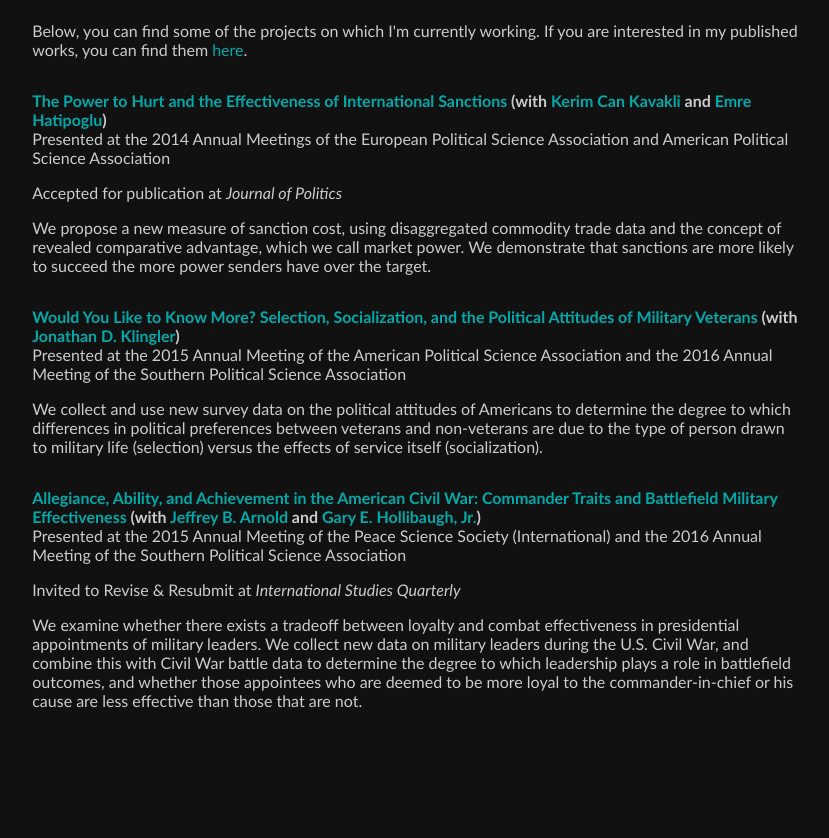
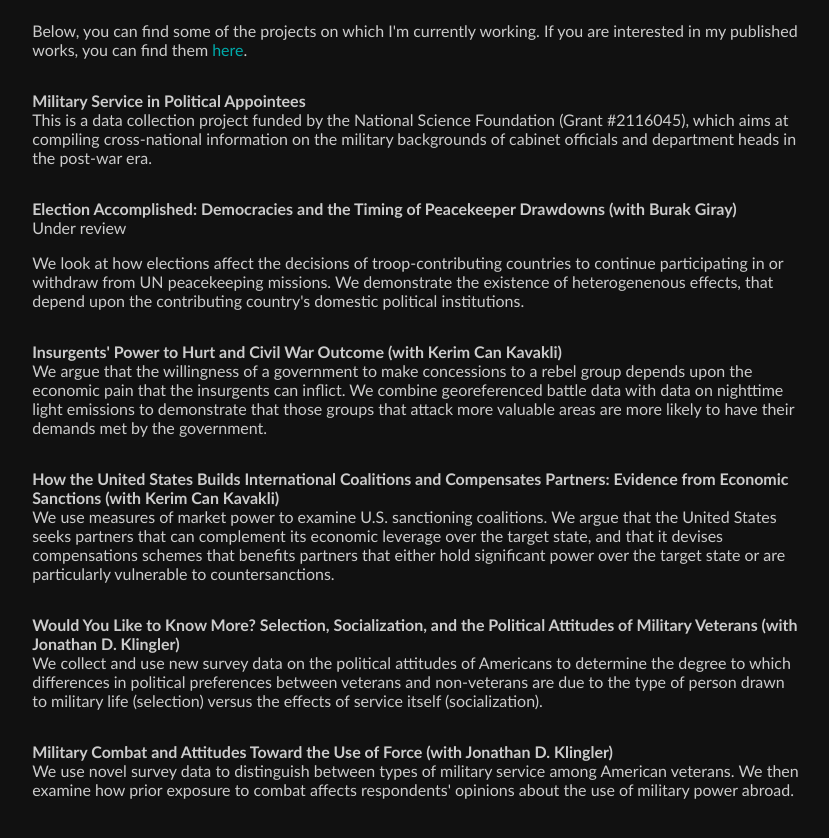
Before and after one commit to jtchatagnier/jtchatagnier.github.io, a plain HTML site: page research.html in a window 1280 px wide. Shown: the part 416-1254 px from the top of the page, without its empty margins (251-1080 px from the left). Before the commit the page ends 1206 px from the top, so only its background shows below. Drawn offline with Linux system fonts and the light colour scheme.

Commit message:
Changes_Sept_18_2021

```diff
--- a/research.html
+++ b/research.html
@@ -39,22 +39,30 @@
 
 				<p> Below, you can find some of the projects on which I'm currently working. If you are interested in my published works, you can find them <a href="publications.html">here</a>. </p>
 
-				<p class="newent"> <a href="Uploads/Power_and_Sanctions.pdf">The Power to Hurt and the Effectiveness of International Sanctions</a> (with <a href="http://kerimcan81.wordpress.com/"> Kerim Can Kavakli</a> and <a href="http://myweb.sabanciuniv.edu/ehatipoglu/"> Emre Hatipoglu</a>) </p>
-				<p> Presented at the 2014 Annual Meetings of the European Political Science Association and American Political Science Association </p>
-				<p> Accepted for publication at <em>Journal of Politics</em> </p>
+        <p class="newent"> Military Service in Political Appointees </p>
 
-		        <p> We propose a new measure of sanction cost, using disaggregated commodity trade data and the concept of revealed comparative advantage, which we call market power. We demonstrate that sanctions are more likely to succeed the more power senders have over the target. </p>
+        		<p> This is a data collection project funded by the National Science Foundation (Grant #2116045), which aims at compiling cross-national information on the military backgrounds of cabinet officials and department heads in the post-war era. </p>
 
-        		<p class="newent"> <a href="Uploads/wyltkm.pdf">Would You Like to Know More? Selection, Socialization, and the Political Attitudes of Military Veterans </a> (with <a href="http://www.jonathandklingler.com/"> Jonathan D. Klingler</a>) </p>
-				<p> Presented at the 2015 Annual Meeting of the American Political Science Association and the 2016 Annual Meeting of the Southern Political Science Association </p>
+				<p class="newent"> Election Accomplished: Democracies and the Timing of Peacekeeper Drawdowns</a> (with Burak Giray) </p>
+				<p> Under review </p>
+
+		        <p> We look at how elections affect the decisions of troop-contributing countries to continue participating in or withdraw from UN peacekeeping missions. We demonstrate the existence of heterogenenous effects, that depend upon the contributing country's domestic political institutions. </p>
+
+				<p class="newent"> Insurgents' Power to Hurt and Civil War Outcome</a> (with Kerim Can Kavakli) </p>
+
+		        <p> We argue that the willingness of a government to make concessions to a rebel group depends upon the economic pain that the insurgents can inflict. We combine georeferenced battle data with data on nighttime light emissions to demonstrate that those groups that attack more valuable areas are more likely to have their demands met by the government. </p>
+
+				<p class="newent"> How the United States Builds International Coalitions and Compensates Partners: Evidence from Economic Sanctions</a> (with Kerim Can Kavakli) </p>
+
+		        <p> We use measures of market power to examine U.S. sanctioning coalitions. We argue that the United States seeks partners that can complement its economic leverage over the target state, and that it devises compensations schemes that benefits partners that either hold significant power over the target state or are particularly vulnerable to countersanctions. </p>
+
+        <p class="newent"> Would You Like to Know More? Selection, Socialization, and the Political Attitudes of Military Veterans </a> (with Jonathan D. Klingler) </p>
 
         		<p> We collect and use new survey data on the political attitudes of Americans to determine the degree to which differences in political preferences between veterans and non-veterans are due to the type of person drawn to military life (selection) versus the effects of service itself (socialization). </p>
 
-				<p class="newent"> <a href="Uploads/american_civil_war.pdf">Allegiance, Ability, and Achievement in the American Civil War: Commander Traits and Battlefield Military Effectiveness </a> (with <a href="http://www.jrnold.me/"> Jeffrey B. Arnold</a> and <a href="http://www.garyhollibaugh.com/"> Gary E. Hollibaugh, Jr.</a>) </p>
-				<p> Presented at the 2015 Annual Meeting of the Peace Science Society (International) and the 2016 Annual Meeting of the Southern Political Science Association </p>
-				<p> Invited to Revise &amp; Resubmit at <em>International Studies Quarterly</em> </p>
+        <p class="newent"> Military Combat and Attitudes Toward the Use of Force </a> (with Jonathan D. Klingler) </p>
 
-        		<p> We examine whether there exists a tradeoff between loyalty and combat effectiveness in presidential appointments of military leaders. We collect new data on military leaders during the U.S. Civil War, and combine this with Civil War battle data to determine the degree to which leadership plays a role in battlefield outcomes, and whether those appointees who are deemed to be more loyal to the commander-in-chief or his cause are less effective than those that are not. </p>
+        		<p> We use novel survey data to distinguish between types of military service among American veterans. We then examine how prior exposure to combat affects respondents' opinions about the use of military power abroad. </p>
 
 			</div>
 
```
Also changed, not shown: publications.html (+25 -11 lines), teaching.html (+10 -4 lines), 15 other files.
